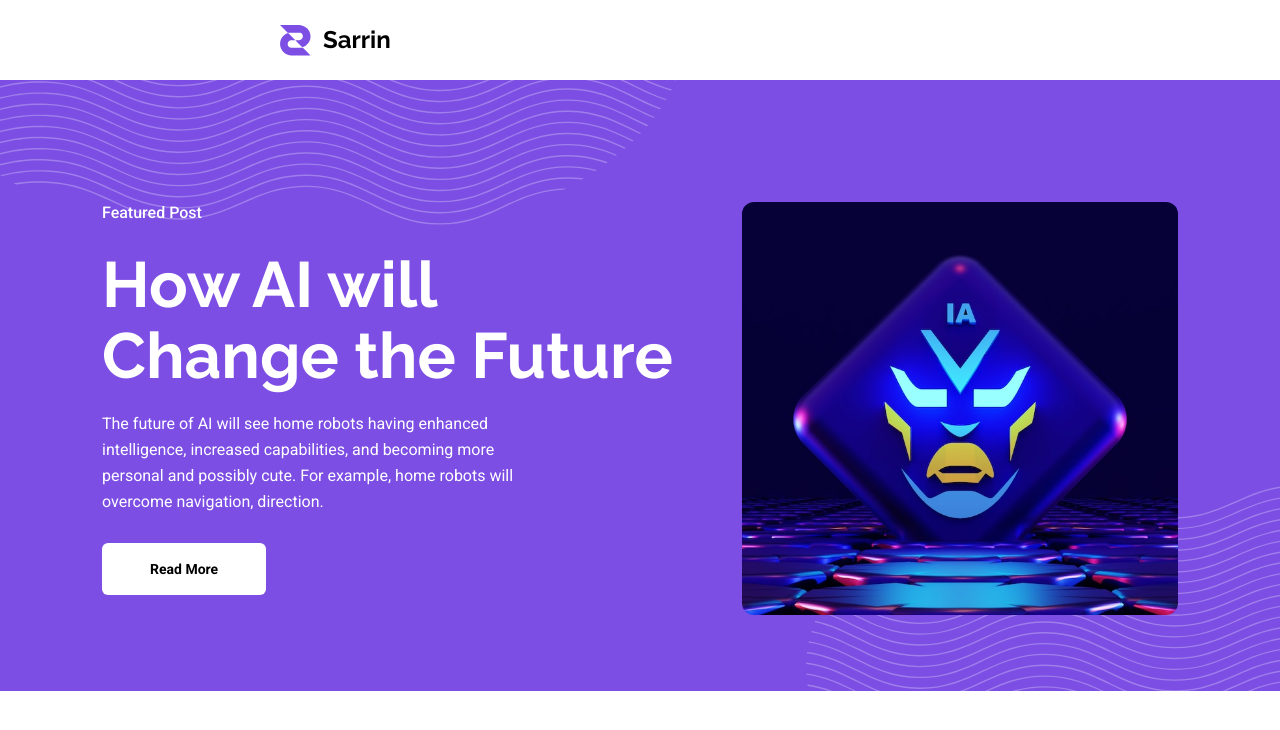
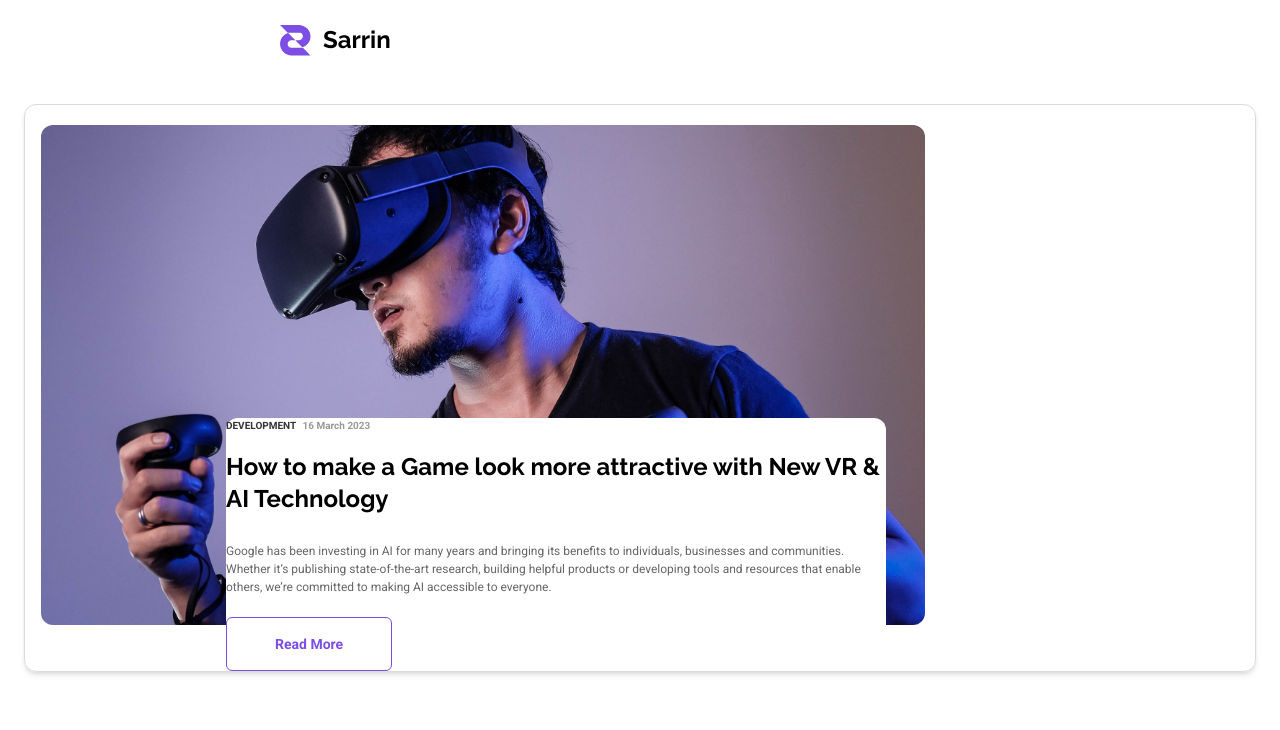
Before and after one commit to OleksandrStrunkin/nextjs-postgres-blog, a Next.js app: page / in a window 1280 px wide. Shown: the top 730 px of the page. Built offline with nearby package versions, Linux system fonts and the light colour scheme.

Commit message:
Replace HeroSection with FeaturedPost in Home page layout and clean up styles in HeroSection component.

```diff
--- a/app/page.tsx
+++ b/app/page.tsx
@@ -1,11 +1,13 @@
 
+import FeaturedPost from "@/components/FeaturedPost";
 import HeroSection from "@/components/HeroSection";
 
 export default function Home() {
   return (
     <div>
-      <main>
-        <HeroSection />
+      <main className="mx-auto">
+        {/* <HeroSection /> */}
+        <FeaturedPost/>
       </main>
     </div>
   );
--- /dev/null
+++ b/components/FeaturedPost.tsx
@@ -0,0 +1,40 @@
+import Image from "next/image"
+
+export default function FeaturedPost() {
+    return (
+      <>
+        <div className="mx-auto w-full p-6 ">
+          <div className="relative py-5 px-4 border rounded-xl border-[#dbdbdb] shadow-md">
+            <div className="relative mb-[26px] rounded-xl w-full max-w-[293px] md:max-w-[884px] h-[200px] md:h-[500px] overflow-hidden">
+              <Image
+                src="/featured_post.jpg"
+                alt="post"
+                fill
+                className="object-cover object-center"
+              />
+            </div>
+            <div className="absolute bg-white rounded-xl bottom-0 right-[30%] w-full max-w-[660px]">
+              <p className="mb-[18px] text-[#333333] font-bold text-[10px]">
+                DEVELOPMENT{" "}
+                <span className="ml-1 text-[#999999]">16 March 2023</span>
+              </p>
+              <h2 className="mb-[27px] font-bold text-2xl">
+                How to make a Game look more attractive with New VR & AI
+                Technology
+              </h2>
+              <p className="mb-[21px] text-[#666666] text-[12px] line-clamp-3 md:line-clamp-none">
+                Google has been investing in AI for many years and bringing its
+                benefits to individuals, businesses and communities. Whether
+                it’s publishing state-of-the-art research, building helpful
+                products or developing tools and resources that enable others,
+                we’re committed to making AI accessible to everyone.
+              </p>
+              <button className="bg-white text-[#7C4EE4] border border-[#7C4EE4] font-bold text-xs lg:text-sm px-6 py-2 lg:py-4 lg:px-12 rounded-md">
+                Read More
+              </button>
+            </div>
+          </div>
+        </div>
+      </>
+    );
+}
--- a/components/HeroSection.tsx
+++ b/components/HeroSection.tsx
@@ -22,7 +22,7 @@ export default function HeroSection() {
         />
       </div>
       <div className="block md:flex py-10 px-6 md:py-20 md:px-18 lg:pt-[122px] lg:py-10">
-        <div className="mx-auto max-w-3xl  text-white">
+        <div className="mx-auto max-w-3xl text-white">
           <p className=" text-sm font-medium md:mb-6 lg:text-[16px]">
             Featured Post
           </p>
```
Also changed, not shown: public/featured_post.jpg (added).
